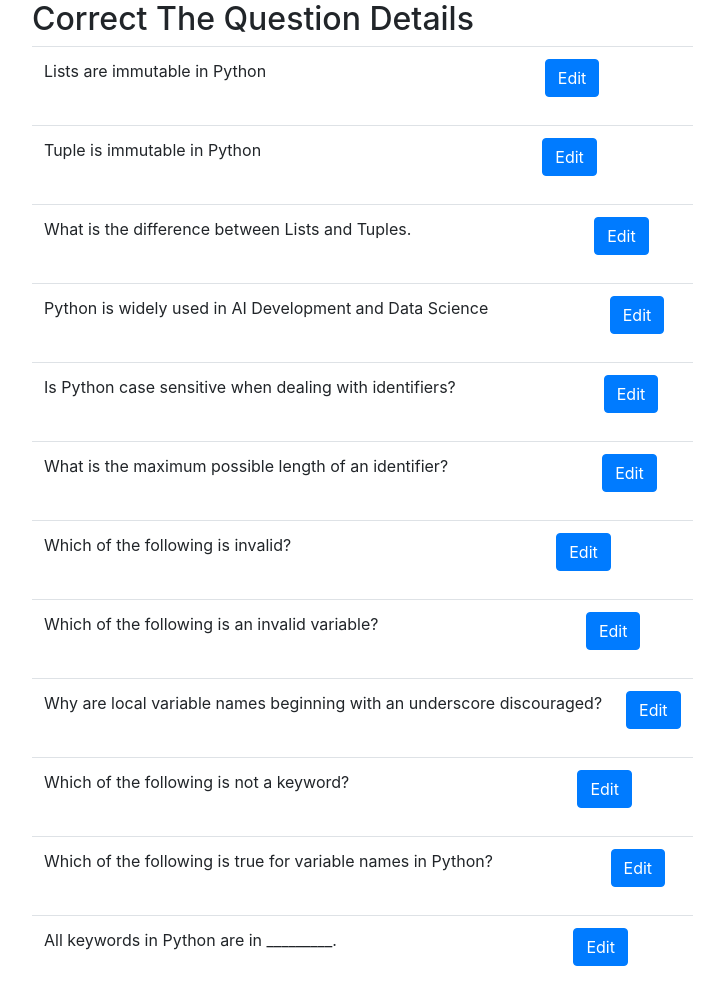
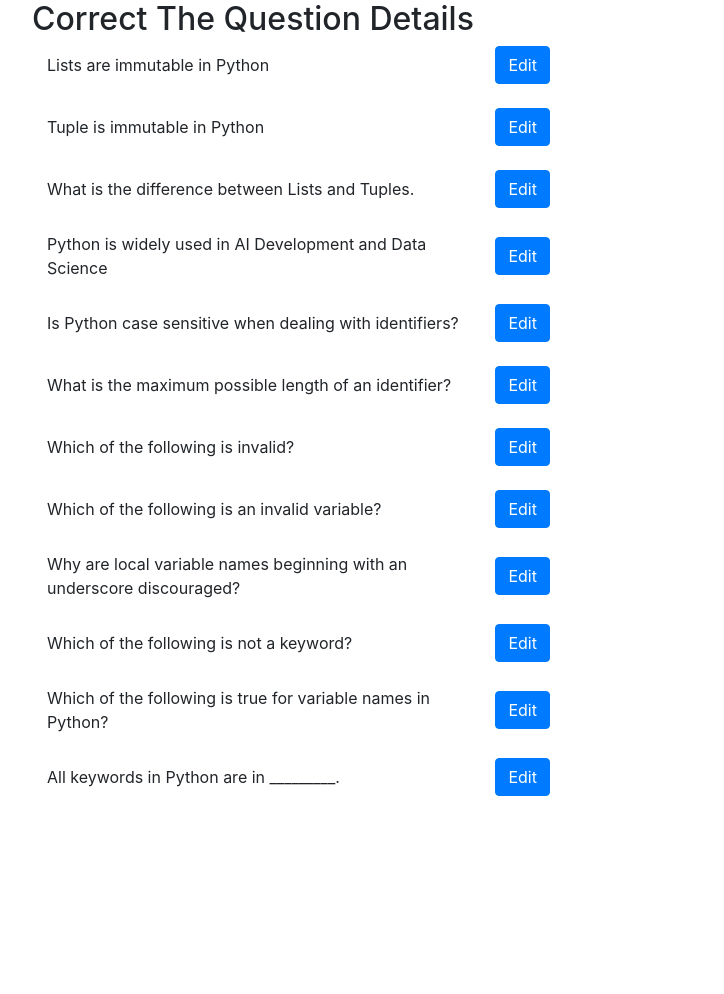
Before and after one commit to kamalmeh/mcq_app, a Django app: page /edit_question in a window 1280 px wide. Shown: the whole page, without its empty margins (38-762 px from the left). After the commit the page ends 796 px from the top, so only its background shows below. Run offline with Django 3.2, Linux system fonts and the light colour scheme; data comes from the database, SQL or seed files in the repository; both versions use the stored data as it was after the commit; some libraries are stand-ins or nearby versions.

Commit message:
Edit Question form formatting

```diff
--- a/mcq_app/mcq/templates/edit_question.html
+++ b/mcq_app/mcq/templates/edit_question.html
@@ -23,18 +23,17 @@
     <button type="submit" class="btn btn-primary">Submit</button>
 </form>
 {% else %} {% for question in questions %}
-<table class="table">
-    <tr>
-        <form action="#" method="POST">
-            {% csrf_token %}
-            <td>
+<form class="form-inline">
+    <div class="container">
+        <div class="form-group row">
+            <div class="col-8">
                 {{question.Question}}
-            </td>
-            <input type="hidden" class="form-control" value="{{question.id}}" name="question_id">
-            <td>
+                <input type="hidden" class="form-control" value="{{question.id}}" name="question_id">
+            </div>
+            <div class="col-4">
                 <button type="submit" class="btn btn-primary">Edit</button>
-            </td>
-        </form>
-    </tr>
-</table>
-{% endfor %} {% endif %} {% endblock blockname %}
+            </div>
+        </div>
+    </div>
+</form>
+<br> {% endfor %} {% endif %} {% endblock blockname %}
```
Also changed, not shown: mcq_app/db.sqlite3.
